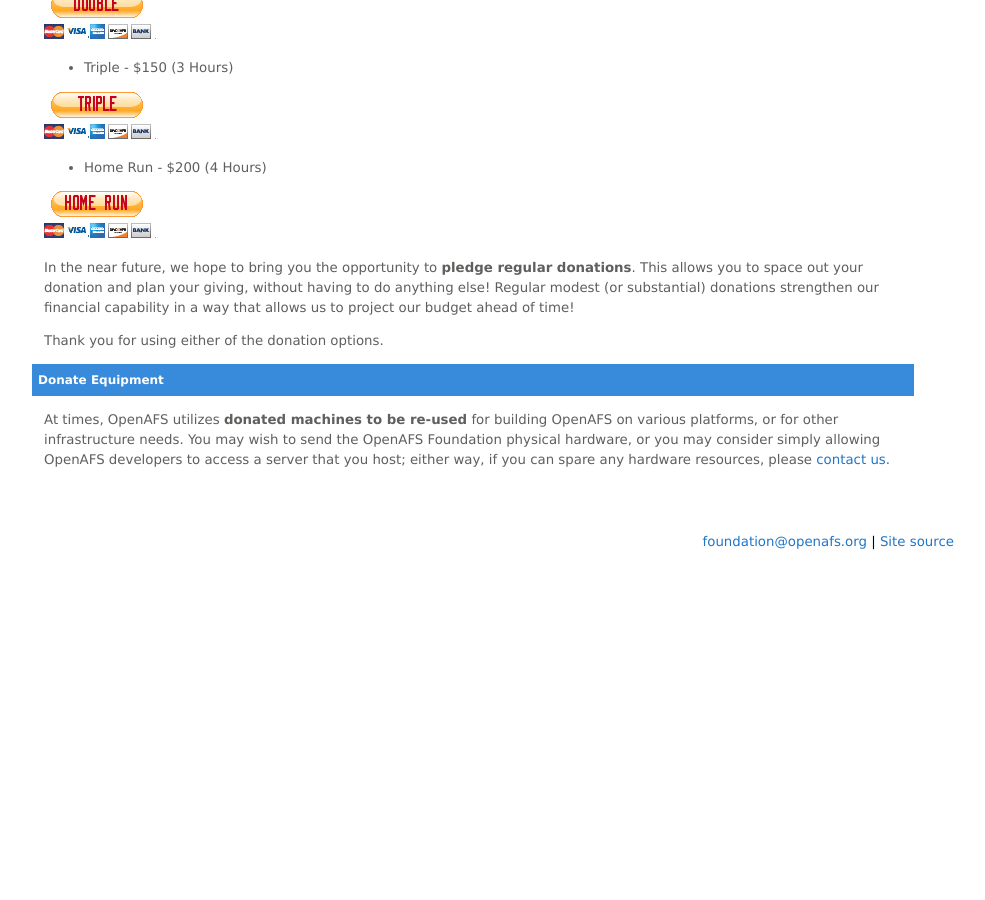
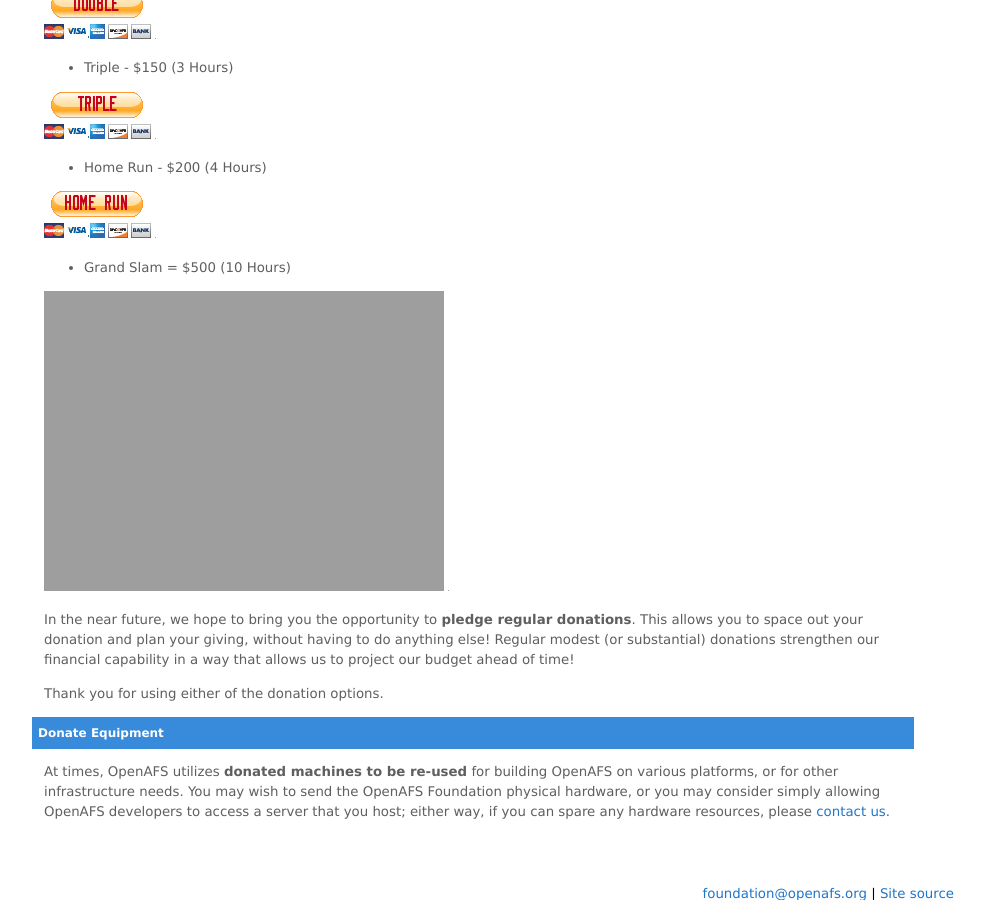
Before and after one commit to openafsfoundation/openafsfoundation.org, a Jekyll site: the page built from help/donate/index.md, in a window 1280 px wide and 900 px high, scrolled down 975 px. Shown: the whole window, without its empty margins (161-1146 px from the left). Built offline with Jekyll 4.4.1, drawn with Linux system fonts in a browser that asks for light colours; before the commit the page ends 1585 px from its top, so only the background shows below that; grey boxes are pictures that could not be loaded.

Commit message:
Update index.md

```diff
--- a/help/donate/index.md
+++ b/help/donate/index.md
@@ -63,6 +63,16 @@
 <img alt="" border="0" src="https://www.paypalobjects.com/en_US/i/scr/pixel.gif" width="1" height="1">
 </form>
 
+* Grand Slam = $500 (10 Hours)
+
+<form action="https://www.paypal.com/cgi-bin/webscr" method="post" target="_top">
+<input type="hidden" name="cmd" value="_s-xclick">
+<input type="hidden" name="hosted_button_id" value="RNKWHFCC73XTN">
+<input type="image" src="http://www.openafsfoundation.org/ui/img/grandslam.png" border="0" name="submit" alt="PayPal - The safer, easier way to pay online!">
+<img alt="" border="0" src="https://www.paypalobjects.com/en_US/i/scr/pixel.gif" width="1" height="1">
+</form>
+
+
 In the near future, we hope to bring you the opportunity to **pledge regular donations**. This allows you to space out your donation and plan your giving, without having to do anything else!  Regular modest (or substantial) donations strengthen our financial capability in a way that allows us to project our budget ahead of time!
 
 Thank you for using either of the donation options.
```
